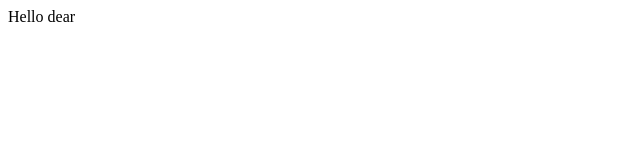
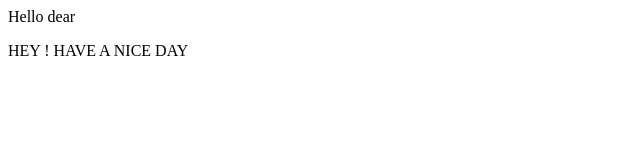
Before and after one commit to Nishita-Poriya/localrepo, a plain HTML site: page index.html in a window 1280 px wide. Shown: the whole page, without its empty margins (0-640 px from the left). Drawn offline with Linux system fonts and the light colour scheme.

Commit message:
changes added

```diff
--- a/index.html
+++ b/index.html
@@ -1 +1,2 @@
 <p>Hello dear</p>
+<P>HEY ! HAVE A NICE DAY</P>
```
